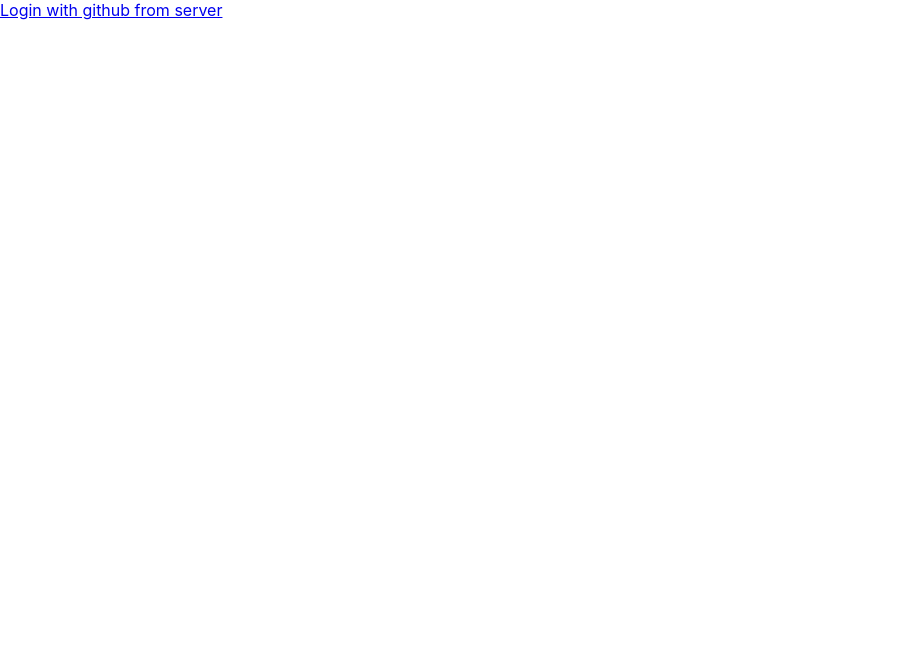
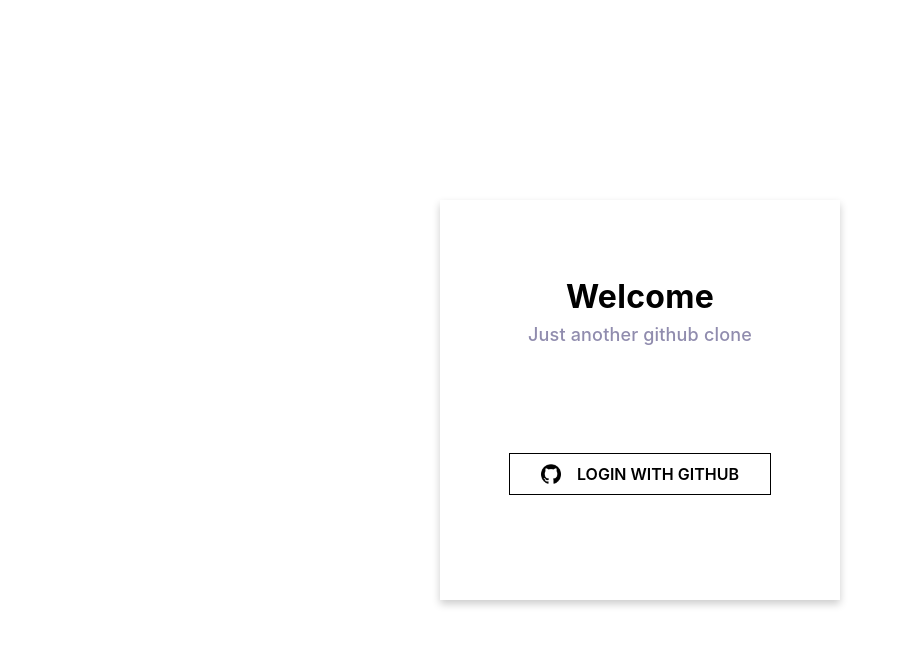
Before and after one commit to AbdullahGumi/profile-repos, a React (Create React App) app: page /login in a window 1280 px wide. Shown: the top 646 px of the page, without its empty margins (0-905 px from the left). Built offline with nearby package versions, Linux system fonts and the light colour scheme.

Commit message:
New login ui

```diff
--- a/src/assets/index.js
+++ b/src/assets/index.js
@@ -1,2 +1,3 @@
 export { default as dropdown } from "./dropdown.png";
 export { default as activity } from "./activity.png";
+export { default as github } from "./github.png";
--- a/src/pages/login.js
+++ b/src/pages/login.js
@@ -1,8 +1,11 @@
+import { Box, Typography } from "@mui/material";
 import axios from "axios";
 import { useState, useEffect } from "react";
 import { useDispatch, useSelector } from "react-redux";
 import { Navigate } from "react-router-dom";
 import { login } from "../redux/user/userSlice";
+
+import { github } from "../assets";
 
 const Login = () => {
   const dispatch = useDispatch();
@@ -41,9 +44,68 @@ const Login = () => {
   return isUserLogged ? (
     <Navigate to="/" />
   ) : (
-    <a href="https://github.com/login/oauth/authorize?client_id=ff0032ab89ceddbb5afd">
-      Login with github from server
-    </a>
+    <Box
+      className="container"
+      sx={{
+        display: "flex",
+        justifyContent: "center",
+        alignItems: "center",
+        height: "100vh",
+      }}
+    >
+      <Box
+        sx={{
+          width: 400,
+          height: 400,
+          display: "flex",
+          justifyContent: "space-evenly",
+          alignItems: "center",
+          flexDirection: "column",
+          boxShadow: "0 4px 8px 0 rgba(0,0,0,0.2)",
+        }}
+      >
+        <Box sx={{ textAlign: "center" }}>
+          <Typography sx={{ fontWeight: "bold", fontSize: "32px" }}>
+            Welcome
+          </Typography>
+          <Typography
+            sx={{ fontSize: "18px", fontWeight: "500", color: "#908cae" }}
+          >
+            Just another github clone
+          </Typography>
+        </Box>
+        <Box
+          component="a"
+          href="https://github.com/login/oauth/authorize?client_id=ff0032ab89ceddbb5afd"
+          sx={{
+            margin: "2rem",
+            padding: "10px",
+            width: "60%",
+            background: "white",
+            display: "flex",
+            color: "black",
+            textDecoration: "none",
+            textTransform: "uppercase",
+            justifyContent: "center",
+            alignItems: "center",
+            border: "1px solid black",
+            fontWeight: "600",
+          }}
+        >
+          <img
+            src={github}
+            alt="github"
+            style={{
+              width: "20px",
+              height: "20px",
+              background: "white",
+              marginRight: "1rem",
+            }}
+          />
+          Login with github
+        </Box>
+      </Box>
+    </Box>
   );
 };
 
```
Also changed, not shown: src/assets/github.png (added).
